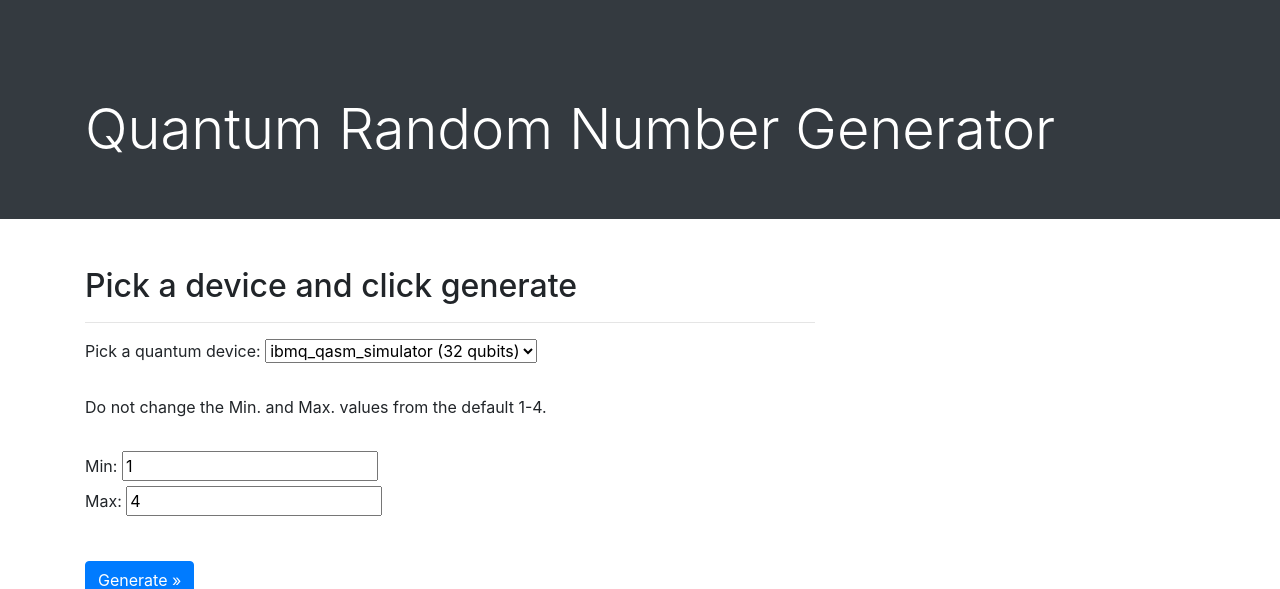
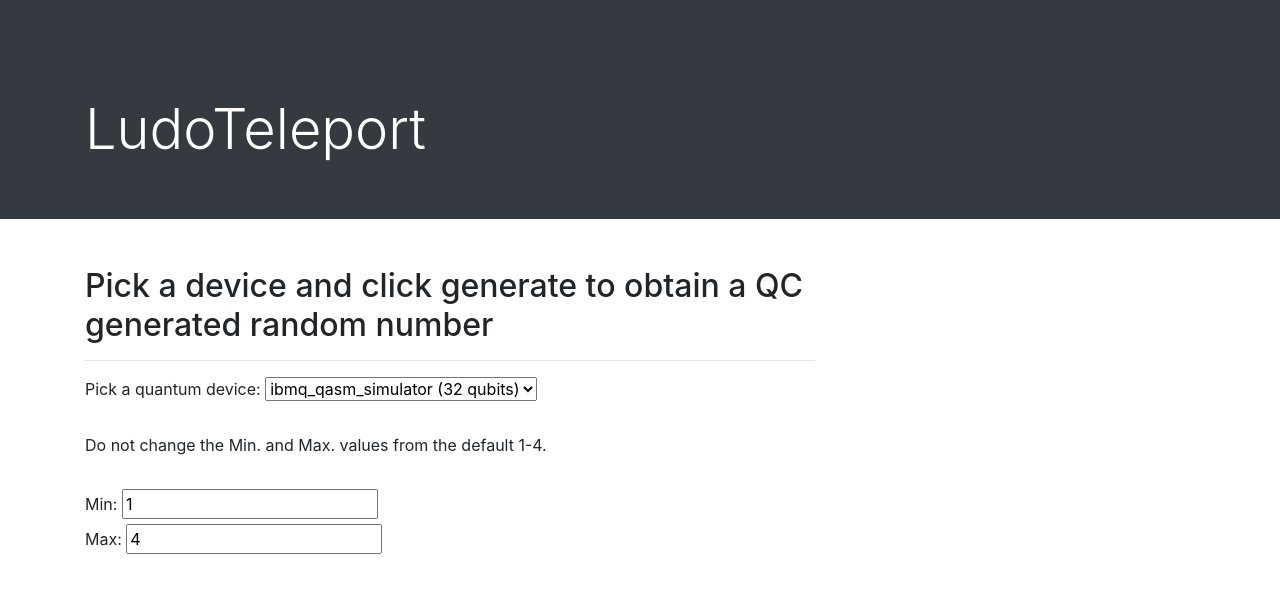
Before and after one commit to dineshvishnugithub/QHack2022_LudoTeleport, a Python web app: template qsite/qrng/templates/index.html in a window 1280 px wide. Shown: the top 589 px of the page. Run offline with Jinja, Linux system fonts and the light colour scheme; the template is opened without the code that fills it, so the values that code supplies are empty; some libraries are stand-ins or nearby versions.

Commit message:
Update index.html

```diff
--- a/qsite/qrng/templates/index.html
+++ b/qsite/qrng/templates/index.html
@@ -108,7 +108,7 @@
          <div class="container h-100">
             <div class="row h-100 align-items-center">
                <div class="col-lg-12">
-                  <h1 class="display-4 text-white mt-5 mb-2">Quantum Random Number Generator</h1>
+                  <h1 class="display-4 text-white mt-5 mb-2">LudoTeleport</h1>
                </div>
             </div>
          </div>
@@ -116,7 +116,7 @@
       <div class="container">
          <div class="row">
             <div class="col-md-8 mb-5">
-               <h2>Pick a device and click generate</h2>
+               <h2>Pick a device and click generate to obtain a QC generated random number</h2>
                <hr>
                <span>
                   <label>Pick a quantum device:</label>
```
